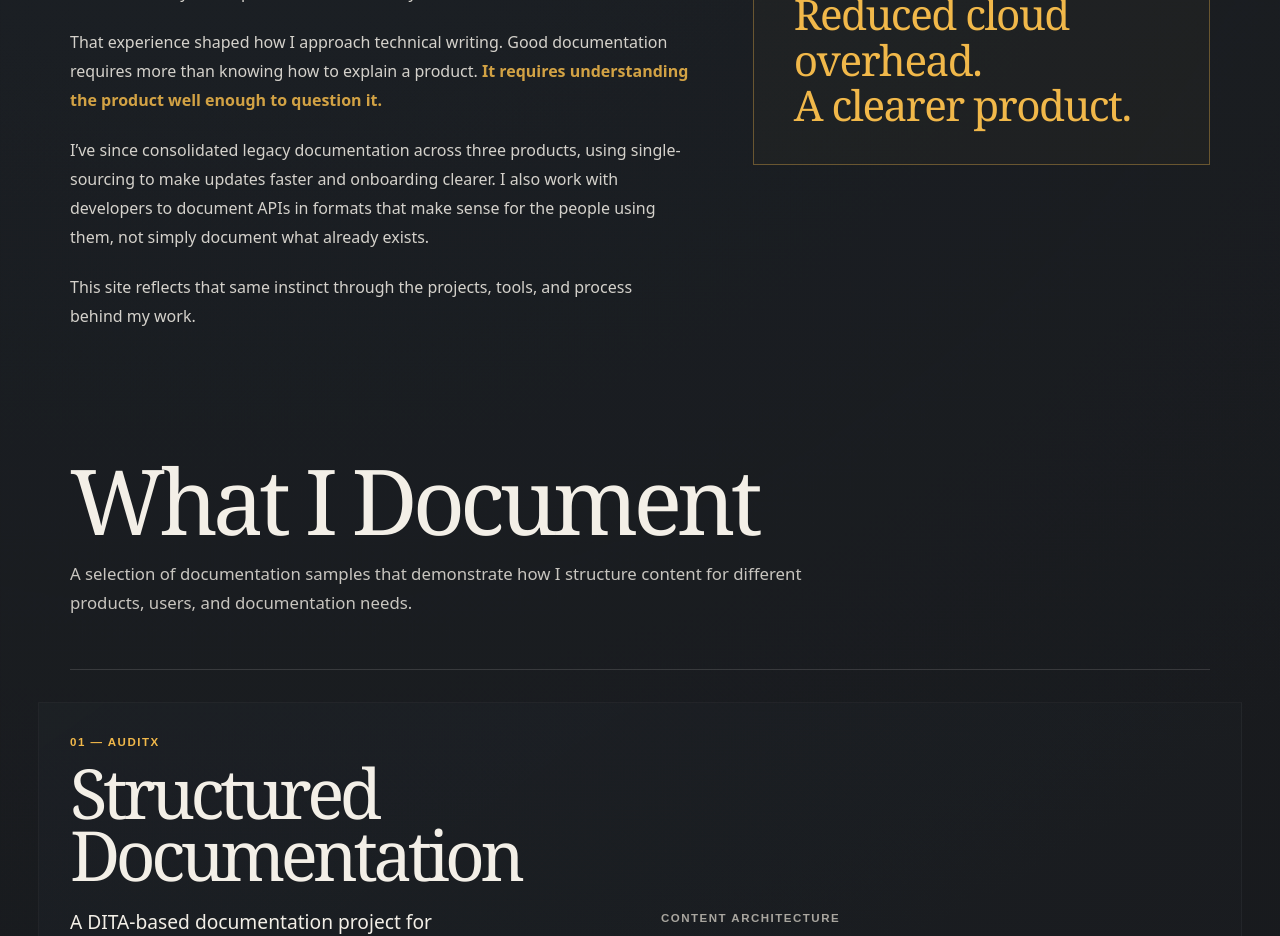
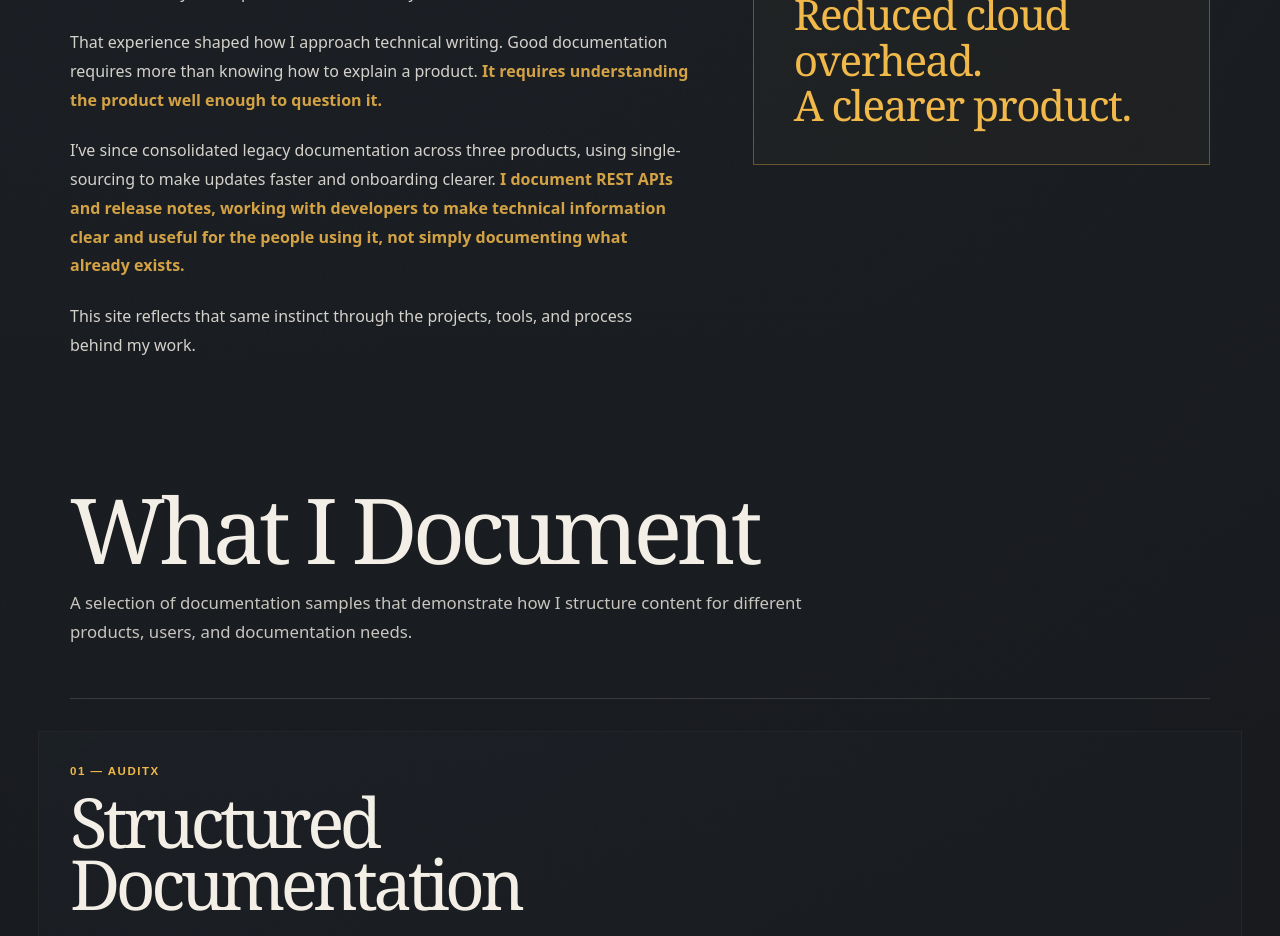
Before and after one commit to Gajamathi/gajalakshmi-portfolio, a React (Vite) app: page / in a window 1280 px wide. Shown: the part 1460-2396 px from the top of the page. Built offline with nearby package versions, Linux system fonts and the light colour scheme.

Commit message:
Update About Me API documentation wording

```diff
--- a/About.tsx
+++ b/About.tsx
@@ -62,7 +62,7 @@ const About: React.FC = () => {
               That experience shaped how I approach technical writing. Good documentation requires more than knowing how to explain a product. <strong>It requires understanding the product well enough to question it.</strong>
             </p>
             <p>
-              I’ve since consolidated legacy documentation across three products, using single-sourcing to make updates faster and onboarding clearer. I also work with developers to document APIs in formats that make sense for the people using them, not simply document what already exists.
+              I’ve since consolidated legacy documentation across three products, using single-sourcing to make updates faster and onboarding clearer. <strong>I document REST APIs and release notes, working with developers to make technical information clear and useful for the people using it, not simply documenting what already exists.</strong>
             </p>
             <p>
               This site reflects that same instinct through the projects, tools, and process behind my work.
```
